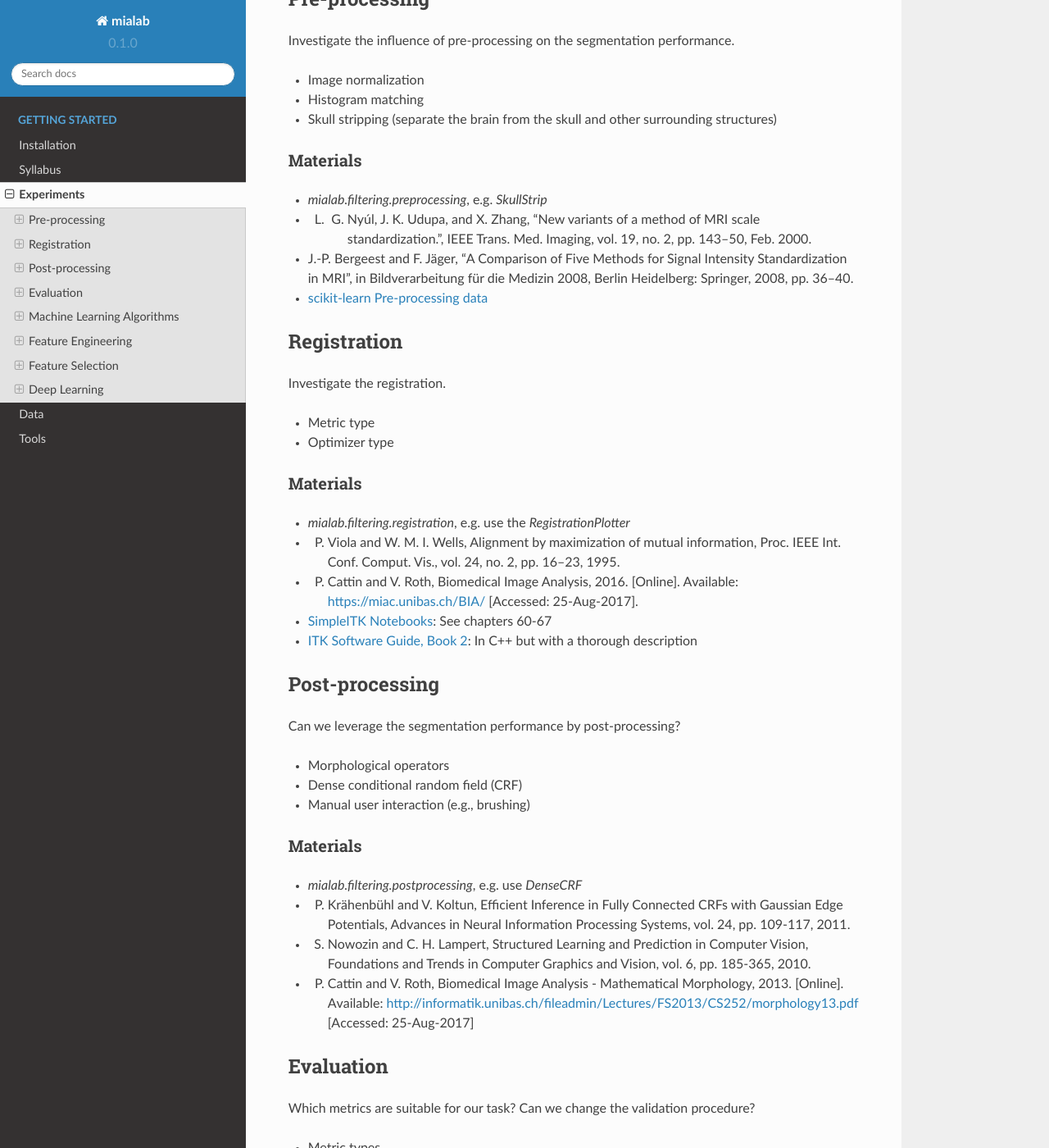
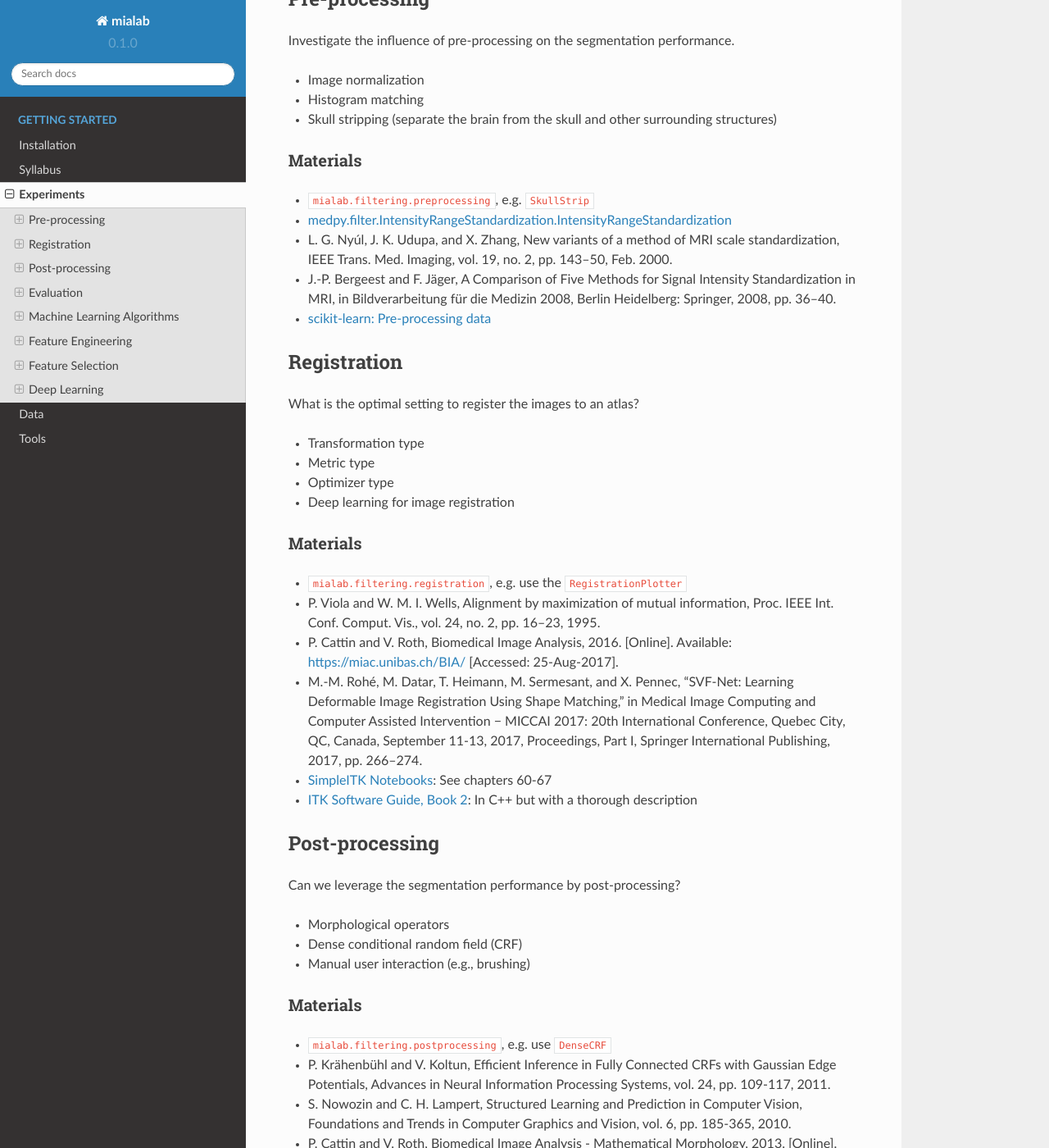
Before and after one commit to ubern-mia/MIALab, a Sphinx documentation site: the page built from docs/experiments.rst, in a window 1280 px wide and 1400 px high, scrolled down 274 px. Shown: the whole window at 82% size. Built offline with Sphinx 7.4.7 and the Read the Docs theme 2.0.0, drawn with Linux system fonts in a browser that asks for light colours; formulas are drawn with MathJax 3; some of the changed text lies outside the part shown.

Commit message:
chore(experiments): add links, fix list indentation

```diff
--- a/docs/experiments.rst
+++ b/docs/experiments.rst
@@ -6,7 +6,7 @@ You will form groups of 2-3 people and select one topic to investigate and exper
 A list of materials (papers, lectures, links to Python libraries, and code reference) is given for each experiment as starting point.
 
 Pre-processing
---------------------
+---------------
 
 Investigate the influence of pre-processing on the segmentation performance.
 
@@ -17,30 +17,34 @@ Investigate the influence of pre-processing on the segmentation performance.
 Materials
 ^^^^^^^^^
 
-- `mialab.filtering.preprocessing`, e.g. `SkullStrip`
-- L. G. Nyúl, J. K. Udupa, and X. Zhang, "New variants of a method of MRI scale standardization.", IEEE Trans. Med. Imaging, vol. 19, no. 2, pp. 143–50, Feb. 2000.
-- J.-P. Bergeest and F. Jäger, "A Comparison of Five Methods for Signal Intensity Standardization in MRI", in Bildverarbeitung für die Medizin 2008, Berlin Heidelberg: Springer, 2008, pp. 36–40.
-- `scikit-learn Pre-processing data <http://scikit-learn.org/stable/modules/preprocessing.html#preprocessing>`_
+- ``mialab.filtering.preprocessing``, e.g. ``SkullStrip``
+- `medpy.filter.IntensityRangeStandardization.IntensityRangeStandardization <http://pythonhosted.org/MedPy/generated/medpy.filter.IntensityRangeStandardization.IntensityRangeStandardization.html>`_
+- \L. G. Nyúl, J. K. Udupa, and X. Zhang, New variants of a method of MRI scale standardization, IEEE Trans. Med. Imaging, vol. 19, no. 2, pp. 143–50, Feb. 2000.
+- J.-P. Bergeest and F. Jäger, A Comparison of Five Methods for Signal Intensity Standardization in MRI, in Bildverarbeitung für die Medizin 2008, Berlin Heidelberg: Springer, 2008, pp. 36–40.
+- `scikit-learn: Pre-processing data <http://scikit-learn.org/stable/modules/preprocessing.html#preprocessing>`_
 
 Registration
---------------------
+-------------
 
-Investigate the registration.
+What is the optimal setting to register the images to an atlas?
 
+- Transformation type
 - Metric type
 - Optimizer type
+- Deep learning for image registration
 
 Materials
 ^^^^^^^^^
 
-- `mialab.filtering.registration`, e.g. use the `RegistrationPlotter`
-- P. Viola and W. M. I. Wells, Alignment by maximization of mutual information, Proc. IEEE Int. Conf. Comput. Vis., vol. 24, no. 2, pp. 16–23, 1995.
-- P. Cattin and V. Roth, Biomedical Image Analysis, 2016. [Online]. Available: https://miac.unibas.ch/BIA/ [Accessed: 25-Aug-2017].
+- ``mialab.filtering.registration``, e.g. use the ``RegistrationPlotter``
+- \P. Viola and W. M. I. Wells, Alignment by maximization of mutual information, Proc. IEEE Int. Conf. Comput. Vis., vol. 24, no. 2, pp. 16–23, 1995.
+- \P. Cattin and V. Roth, Biomedical Image Analysis, 2016. [Online]. Available: https://miac.unibas.ch/BIA/ [Accessed: 25-Aug-2017].
+- M.-M. Rohé, M. Datar, T. Heimann, M. Sermesant, and X. Pennec, “SVF-Net: Learning Deformable Image Registration Using Shape Matching,” in Medical Image Computing and Computer Assisted Intervention − MICCAI 2017: 20th International Conference, Quebec City, QC, Canada, September 11-13, 2017, Proceedings, Part I, Springer International Publishing, 2017, pp. 266–274.
 - `SimpleITK Notebooks <http://insightsoftwareconsortium.github.io/SimpleITK-Notebooks/>`_: See chapters 60-67
 - `ITK Software Guide, Book 2 <https://itk.org/ITKSoftwareGuide/html/Book2/ITKSoftwareGuide-Book2ch3.html>`_: In C++ but with a thorough description
 
 Post-processing
---------------------
+----------------
 
 Can we leverage the segmentation performance by post-processing?
 
@@ -51,27 +55,29 @@ Can we leverage the segmentation performance by post-processing?
 Materials
 ^^^^^^^^^
 
-- `mialab.filtering.postprocessing`, e.g. use `DenseCRF`
-- P. Krähenbühl and V. Koltun, Efficient Inference in Fully Connected CRFs with Gaussian Edge Potentials, Advances in Neural Information Processing Systems, vol. 24, pp. 109-117, 2011.
-- S. Nowozin and C. H. Lampert, Structured Learning and Prediction in Computer Vision, Foundations and Trends in Computer Graphics and Vision, vol. 6, pp. 185-365, 2010.
-- P. Cattin and V. Roth, Biomedical Image Analysis - Mathematical Morphology, 2013. [Online]. Available: http://informatik.unibas.ch/fileadmin/Lectures/FS2013/CS252/morphology13.pdf [Accessed: 25-Aug-2017]
+- ``mialab.filtering.postprocessing``, e.g. use ``DenseCRF``
+- \P. Krähenbühl and V. Koltun, Efficient Inference in Fully Connected CRFs with Gaussian Edge Potentials, Advances in Neural Information Processing Systems, vol. 24, pp. 109-117, 2011.
+- \S. Nowozin and C. H. Lampert, Structured Learning and Prediction in Computer Vision, Foundations and Trends in Computer Graphics and Vision, vol. 6, pp. 185-365, 2010.
+- \P. Cattin and V. Roth, Biomedical Image Analysis - Mathematical Morphology, 2013. [Online]. Available: http://informatik.unibas.ch/fileadmin/Lectures/FS2013/CS252/morphology13.pdf [Accessed: 25-Aug-2017]
 
 Evaluation
---------------------
+-----------
 
-Which metrics are suitable for our task? Can we change the validation procedure?
+Which metrics are suitable for our task? What is the influence of the validation procedure on the results?
 
 - Metric types
 - Influence of e.g. small structures
+- Influence of validation procedure
 
 Materials
 ^^^^^^^^^
 
-- `mialab.evaluation.metrics`
-- A. A. Taha and A. Hanbury, "Metrics for evaluating 3D medical image segmentation: analysis, selection, and tool", BMC Med. Imaging, vol. 15, no. 1, pp. 1–28, 2015.
+- ``mialab.evaluation.metrics``
+- \A. A. Taha and A. Hanbury, Metrics for evaluating 3D medical image segmentation: analysis, selection, and tool, BMC Med. Imaging, vol. 15, no. 1, pp. 1–28, 2015.
+- `Cross-validation in machine learning <https://medium.com/towards-data-science/cross-validation-in-machine-learning-72924a69872f>`_
 
 Machine Learning Algorithms
-----------------------------------------
+----------------------------
 
 Do other machine learning algorithms perform better on our task? Can we improve the segmentation performance by parameter tuning?
 
@@ -83,25 +89,30 @@ Do other machine learning algorithms perform better on our task? Can we improve
 Materials
 ^^^^^^^^^
 
-- `scikit-learn Supervised machine learning algorithms <http://scikit-learn.org/stable/supervised_learning.html#supervised-learning>`_
-- A. Criminisi and J. Shotton, Decision Forests for Computer Vision and Medical Image Analysis, 1st ed. London: Springer, 2013.
-- R. S. Olson, W. La Cava, Z. Mustahsan, A. Varik, and J. H. Moore, "Data-driven Advice for Applying Machine Learning to Bioinformatics Problems", Aug. 2017.
+- `scikit-learn: Supervised machine learning algorithms <http://scikit-learn.org/stable/supervised_learning.html#supervised-learning>`_
+- \A. Criminisi and J. Shotton, Decision Forests for Computer Vision and Medical Image Analysis, 1st ed. London: Springer, 2013.
+- \R. S. Olson, W. La Cava, Z. Mustahsan, A. Varik, and J. H. Moore, Data-driven Advice for Applying Machine Learning to Bioinformatics Problems, Aug. 2017.
 
 Feature Engineering
-----------------------------------------
+--------------------
 
 What features could be used to improve our model?
 
-- Investigate other features (e.g., histogram of oriented gradients (HOGs))
-- Hemisphere feature
+- Investigate other features
+
+  - Hemisphere feature
+  - Filter banks
+  - Histogram of oriented gradients (HOGs)
+
+- 2-D / 3-D differences
 
 Materials
 ^^^^^^^^^
 
-- todo
+- `scikit-image feature module <http://scikit-image.org/docs/dev/api/skimage.feature.html>`_
 
 Feature Selection
-----------------------------------------
+------------------
 
 Can we reduce the number of features to decrease the model complexity and the computational burden.
 
@@ -112,12 +123,12 @@ Can we reduce the number of features to decrease the model complexity and the co
 Materials
 ^^^^^^^^^
 
-- `mialab.feature_selection.mutual_information`
-- `scikit-learn Dimensionality reduction <http://scikit-learn.org/stable/modules/decomposition.html#decompositions>`_
-- http://ieeexplore.ieee.org/document/1453511/
+- `scikit-learn: Dimensionality reduction <http://scikit-learn.org/stable/modules/decomposition.html#decompositions>`_
+- `Parallelized Mutual Information based Feature Selection <https://github.com/danielhomola/mifs>`_
+- \H. Peng, F. Long, and C. Ding, Feature selection based on mutual information criteria of max-dependency, max-relevance, and min-redundancy, IEEE Transactions on Pattern Analysis and Machine Intelligence, vol. 27, no. 8, pp. 1226-38, 2005.
 
 Deep Learning
-----------------------------------------
+--------------
 
 Deep learning has gained much attention in the last years outperforming methods such as decision forests. What is the performance of a deep learning method on our task?
 
@@ -126,4 +137,5 @@ Deep learning has gained much attention in the last years outperforming methods
 Materials
 ^^^^^^^^^
 
-- todo
+- `Generic U-Net Tensorflow implementation for image segmentation <https://github.com/jakeret/tf_unet>`_
+- \O. Ronneberger, P. Fischer, and T. Brox, U-Net: Convolutional Networks for Biomedical Image Segmentation, May 2015.
```
